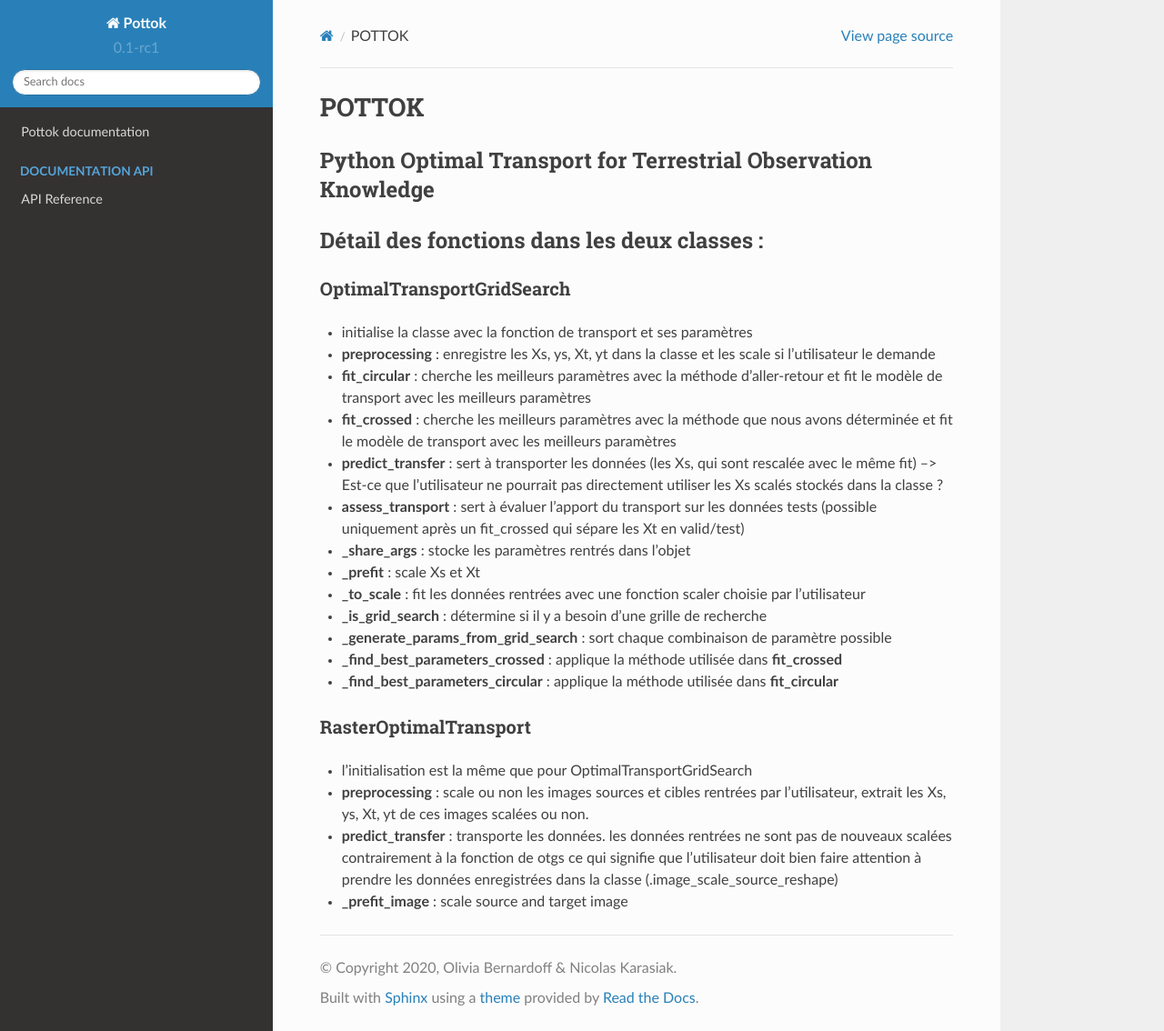
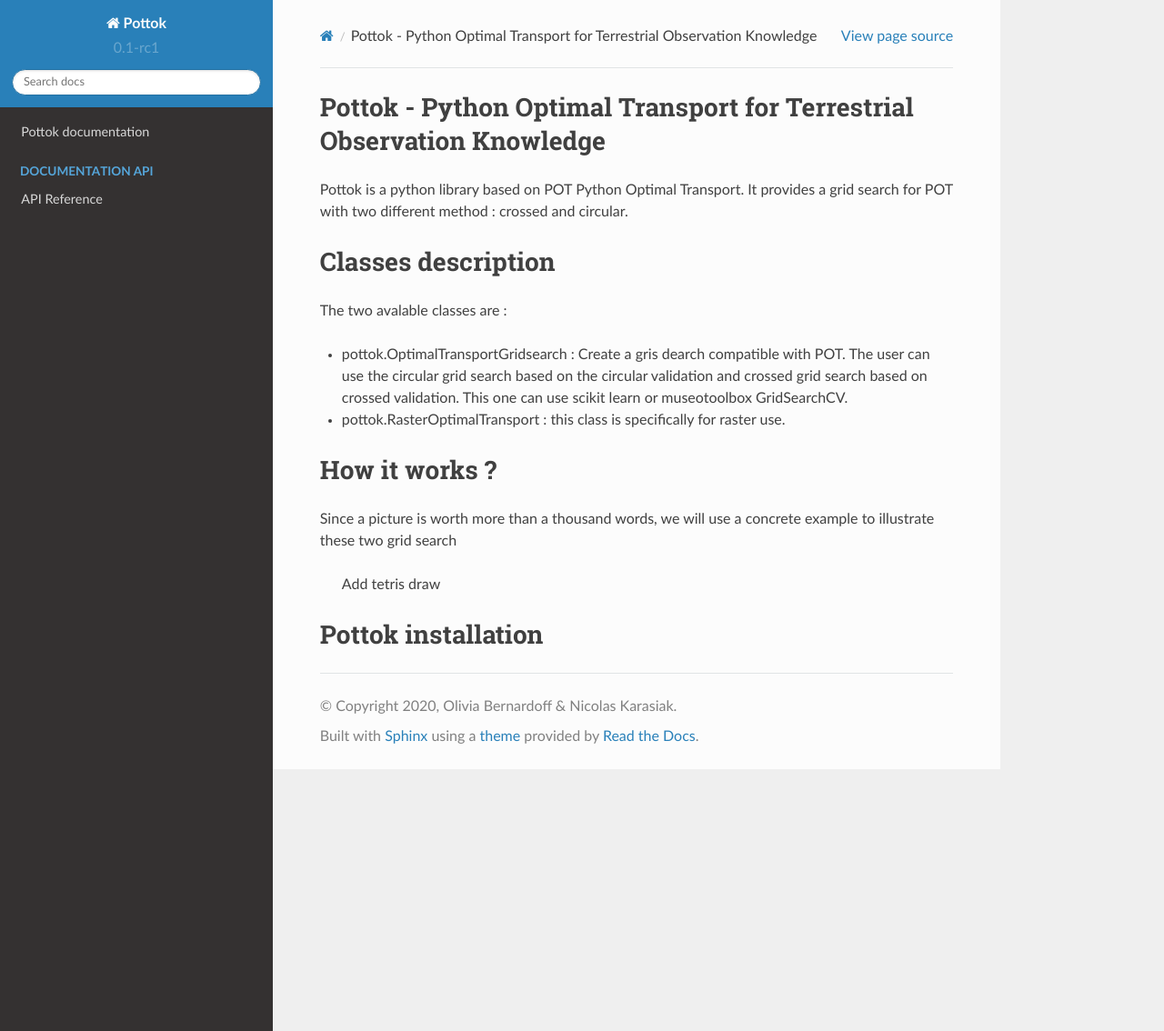
Before and after one commit to obernardoff/pottok, a Sphinx documentation site: the page built from docs/source/README.rst, in a window 1280 px wide and 1134 px high. Shown: the whole window at 91% size. Built offline with Sphinx 7.4.7 and the Read the Docs theme 2.0.0, drawn with Linux system fonts in a browser that asks for light colours; pages that are not in the unit, such as notebooks, are missing from menus.

Commit message:
doc now manages readme MD format and update examples

```diff
--- a/docs/source/README.rst
+++ b/docs/source/README.rst
@@ -1,36 +1,27 @@
 
-POTTOK
-======
+Pottok - Python Optimal Transport for Terrestrial Observation Knowledge
+=======================================================================
 
-Python Optimal Transport for Terrestrial Observation Knowledge
-^^^^^^^^^^^^^^^^^^^^^^^^^^^^^^^^^^^^^^^^^^^^^^^^^^^^^^^^^^^^^^
+Pottok is a python library based on POT Python Optimal Transport. It provides a grid search for POT with two different method : crossed and circular.
 
-Détail des fonctions dans les deux classes :
-^^^^^^^^^^^^^^^^^^^^^^^^^^^^^^^^^^^^^^^^^^^^
+Classes description
+===================
 
-OptimalTransportGridSearch
-~~~~~~~~~~~~~~~~~~~~~~~~~~
+The two avalable classes are :
 
 
-* initialise la classe avec la fonction de transport et ses paramètres
-* **preprocessing** : enregistre les Xs, ys, Xt, yt dans la classe et les scale si l'utilisateur le demande
-* **fit_circular** : cherche les meilleurs paramètres avec la méthode d'aller-retour et fit le modèle de transport avec les meilleurs paramètres
-* **fit_crossed** : cherche les meilleurs paramètres avec la méthode que nous avons déterminée et fit le modèle de transport avec les meilleurs paramètres
-* **predict_transfer** : sert à transporter les données (les Xs, qui sont rescalée avec le même fit) --> Est-ce que l'utilisateur ne pourrait pas directement utiliser les Xs scalés stockés dans la classe ?
-* **assess_transport** : sert à évaluer l'apport du transport sur les données tests (possible uniquement après un fit_crossed qui sépare les Xt en valid/test)
-* **_share_args** : stocke les paramètres rentrés dans l'objet
-* **_prefit** : scale Xs et Xt
-* **_to_scale** : fit les données rentrées avec une fonction scaler choisie par l'utilisateur
-* **_is_grid_search** : détermine si il y a besoin d'une grille de recherche
-* **_generate_params_from_grid_search** : sort chaque combinaison de paramètre possible
-* **_find_best_parameters_crossed** : applique la méthode utilisée dans **fit_crossed**
-* **_find_best_parameters_circular** : applique la méthode utilisée dans **fit_circular**
+* pottok.OptimalTransportGridsearch : Create a gris dearch compatible with POT. The user can use the circular grid search based on the circular validation and crossed grid search based on crossed validation. This one can use scikit learn or museotoolbox GridSearchCV.
+* pottok.RasterOptimalTransport : this class is specifically for raster use.
 
-RasterOptimalTransport
-~~~~~~~~~~~~~~~~~~~~~~
+How it works ?
+==============
+
+Since a picture is worth more than a thousand words, we will use a concrete example to illustrate these two grid search
+
+..
+
+   Add tetris draw
 
 
-* l'initialisation est la même que pour OptimalTransportGridSearch
-* **preprocessing** : scale ou non les images sources et cibles rentrées par l'utilisateur, extrait les Xs, ys, Xt, yt de ces images scalées ou non.
-* **predict_transfer** : transporte les données. les données rentrées ne sont pas de nouveaux scalées contrairement à la fonction de otgs ce qui signifie que l'utilisateur doit bien faire attention à prendre les données enregistrées dans la classe (.image_scale_source_reshape)
-* **_prefit_image** : scale source and target image
+Pottok installation
+===================
--- a/docs/source/index.rst
+++ b/docs/source/index.rst
@@ -33,6 +33,8 @@ Pottok documentation
     :License: GPL v3
     :Version: |release|
 
+.. mdinclude:: ../../README.md
+
 .. include:: README.rst
     :start-line: 0
 
```
Also changed, not shown: 3 other files.
